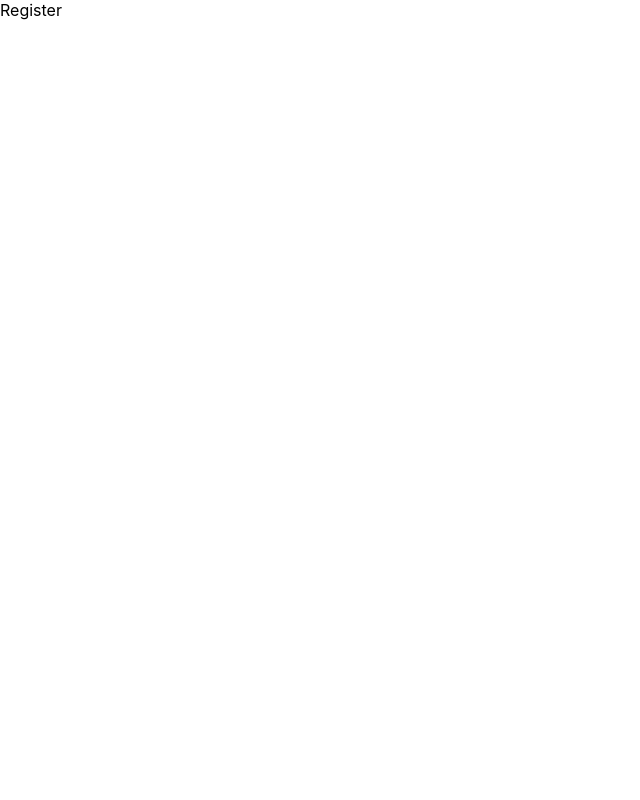
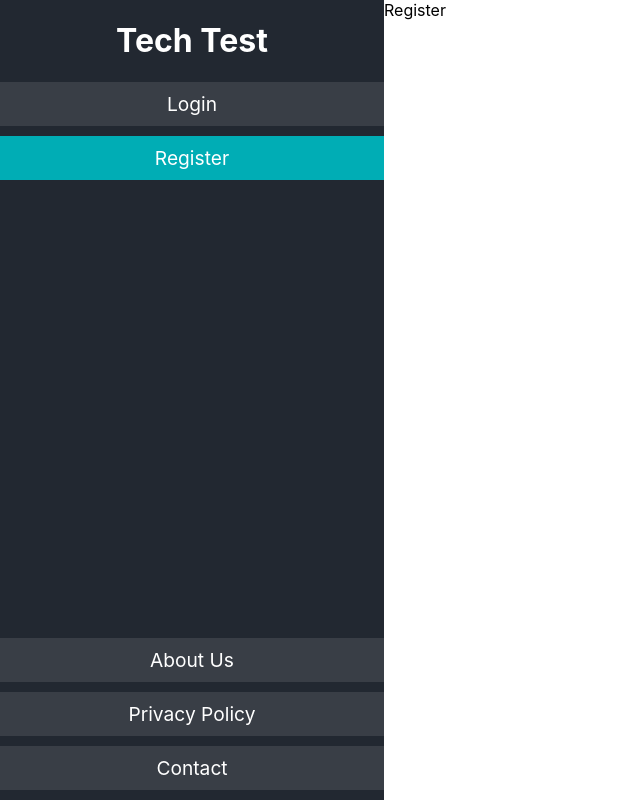
Before and after one commit to percimar/tech-interview-frontend-test, a React (Create React App) app: page /register in a window 1280 px wide. Shown: the whole page, without its empty margins (0-640 px from the left). Built offline with nearby package versions, Linux system fonts and the light colour scheme.

Commit message:
add NavBar, MainLayout

```diff
--- a/src/App.tsx
+++ b/src/App.tsx
@@ -1,6 +1,7 @@
 import React from "react";
 import { BrowserRouter, Routes, Route } from "react-router-dom";
-import "./App.css";
+import "./App.scss";
+import MainLayout from "./components/MainLayout/MainLayout";
 import { AuthProvider } from "./contexts/AuthContext";
 import { LangProvider } from "./contexts/LangContext";
 import { NavProvider } from "./contexts/NavContext";
@@ -16,10 +17,12 @@ function App() {
         <AuthProvider>
           <NavProvider>
             <Routes>
-              <Route path="/" element={<PageLogin />} />
-              <Route path="/register" element={<PageRegister />} />
-              <Route path="/home" element={<PageHome />} />
-              <Route path="*" element={<Page404 />} />
+              <Route element={<MainLayout />}>
+                <Route path="/" element={<PageLogin />} />
+                <Route path="/register" element={<PageRegister />} />
+                <Route path="/home" element={<PageHome />} />
+                <Route path="*" element={<Page404 />} />
+              </Route>
             </Routes>
           </NavProvider>
         </AuthProvider>
--- /dev/null
+++ b/src/components/MainLayout/MainLayout.scss
@@ -0,0 +1,6 @@
+.MainLayout {
+    width: 100%;
+    height: 100%;
+    flex-direction: row;
+    display: flex;
+}
--- /dev/null
+++ b/src/components/MainLayout/MainLayout.tsx
@@ -0,0 +1,14 @@
+import "./MainLayout.scss";
+import NavBar from "../NavBar/NavBar";
+import { Outlet } from "react-router-dom";
+
+const MainLayout = () => {
+  return (
+    <div className="MainLayout">
+      <NavBar />
+      <Outlet />
+    </div>
+  );
+};
+
+export default MainLayout;
--- /dev/null
+++ b/src/components/NavBar/NavBar.scss
@@ -0,0 +1,46 @@
+.NavBar {
+    width: 30%;
+    height: 100vh;
+    background-color: #222831;
+    color:white;
+    display: flex;
+    flex-direction: column;
+    align-items: center;
+}
+
+@mixin navLinks {
+    width: 100%;
+    display: flex;
+    flex-direction: column;
+    align-items: center;
+}
+
+.TopLinks {
+    @include navLinks();
+    margin-bottom: auto;
+}
+
+.BottomLinks {
+    @include navLinks();
+}
+
+.Link {
+    font-size: larger;
+    width: 100%;
+    padding-top: 10px;
+    padding-bottom: 10px;
+    margin-bottom: 10px;
+    text-align: center;
+    background-color: #393E46;
+    color: white;
+    text-decoration: none;
+}
+
+.Link:hover {
+    background-color: #eeeeee;
+    color: black;
+}
+
+.Active {
+    background-color: #00ADB5;
+}
--- /dev/null
+++ b/src/components/NavBar/NavBar.tsx
@@ -0,0 +1,55 @@
+/* eslint-disable jsx-a11y/anchor-is-valid */
+import "./NavBar.scss";
+import useLocales from "../../hooks/useLocales";
+import { NavLink } from "react-router-dom";
+import { useAuth } from "../../contexts/AuthContext";
+
+const NavBar = () => {
+  const strings = useLocales();
+  const { user } = useAuth();
+
+  return (
+    <div className="NavBar">
+      <h1>{strings.navbar.title}</h1>
+      <div className="TopLinks">
+        {user ? (
+          <NavLink
+            className={({ isActive }) => (isActive ? "Active Link" : "Link")}
+            to="/home"
+          >
+            {strings.general.home}
+          </NavLink>
+        ) : (
+          <>
+            <NavLink
+              className={({ isActive }) => (isActive ? "Active Link" : "Link")}
+              to="/"
+              end
+            >
+              {strings.general.login}
+            </NavLink>
+            <NavLink
+              className={({ isActive }) => (isActive ? "Active Link" : "Link")}
+              to="/register"
+            >
+              {strings.general.register}
+            </NavLink>
+          </>
+        )}
+      </div>
+      <div className="BottomLinks">
+        <NavLink className="Link" to="#">
+          {strings.general.about}
+        </NavLink>
+        <NavLink className="Link" to="#">
+          {strings.general.privacy_policy}
+        </NavLink>
+        <NavLink className="Link" to="#">
+          {strings.general.contact}
+        </NavLink>
+      </div>
+    </div>
+  );
+};
+
+export default NavBar;
--- /dev/null
+++ b/src/hooks/useLocales.ts
@@ -0,0 +1,38 @@
+import { useLang } from "../contexts/LangContext";
+
+type translations = {
+    general: {
+        login: string,
+        logout: string,
+        register: string,
+        home: string,
+        about: string,
+        privacy_policy: string,
+        contact: string,
+    },navbar: {
+        title: string
+    }
+}
+
+const en: translations = {
+    general: {
+        login: "Login",
+        logout: "Logout",
+        register: "Register",
+        home: "Home",
+        about: "About Us",
+        privacy_policy: "Privacy Policy",
+        contact: "Contact"
+    },
+    navbar: {
+        title: "Tech Test",
+    }
+}
+
+
+const useLocales = () => {
+    const {lang} = useLang();
+    return en
+}
+
+export default useLocales;
```
Also changed, not shown: src/index.tsx (+6 -6 lines), src/App.scss (renamed from src/App.css), src/index.scss (renamed from src/index.css).
